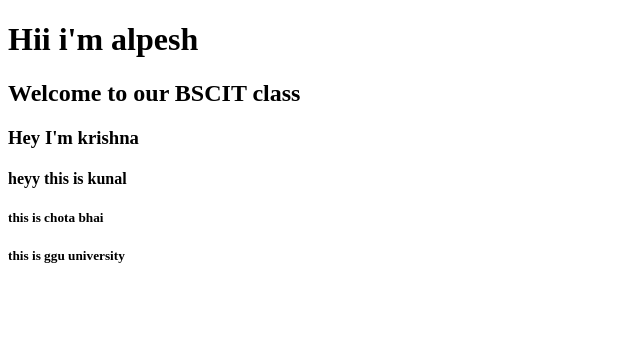
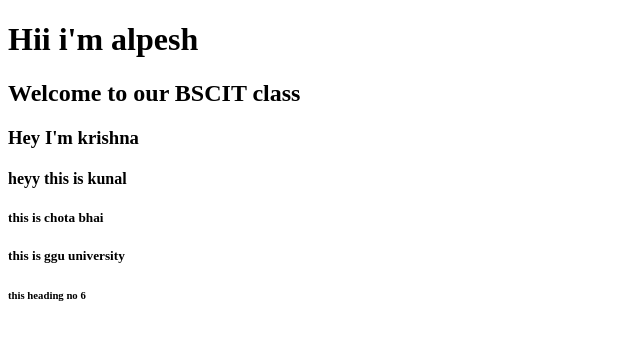
Before and after one commit to nichatalpesh-dot/Student-record, a React (Vite) app: page / in a window 1280 px wide. Shown: the top 340 px of the page, without its empty margins (0-640 px from the left). Built offline with nearby package versions, Linux system fonts and the light colour scheme.

Commit message:
Update App.jsx

```diff
--- a/src/App.jsx
+++ b/src/App.jsx
@@ -8,6 +8,7 @@ function App() {
       <h4>heyy this is kunal</h4>
       <h5>this is chota bhai</h5>
       <h5>this is ggu university</h5>
+      <h6>this heading no 6</h6>
 
     </>
   )
```
